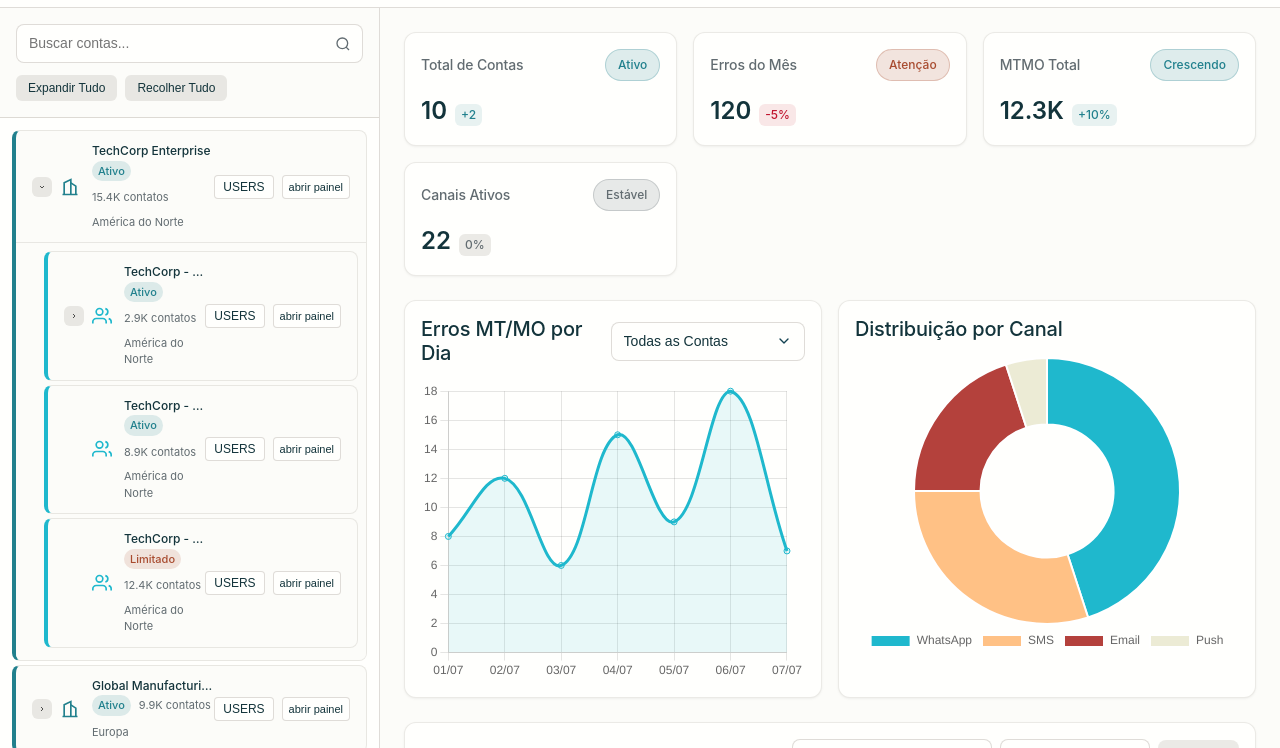
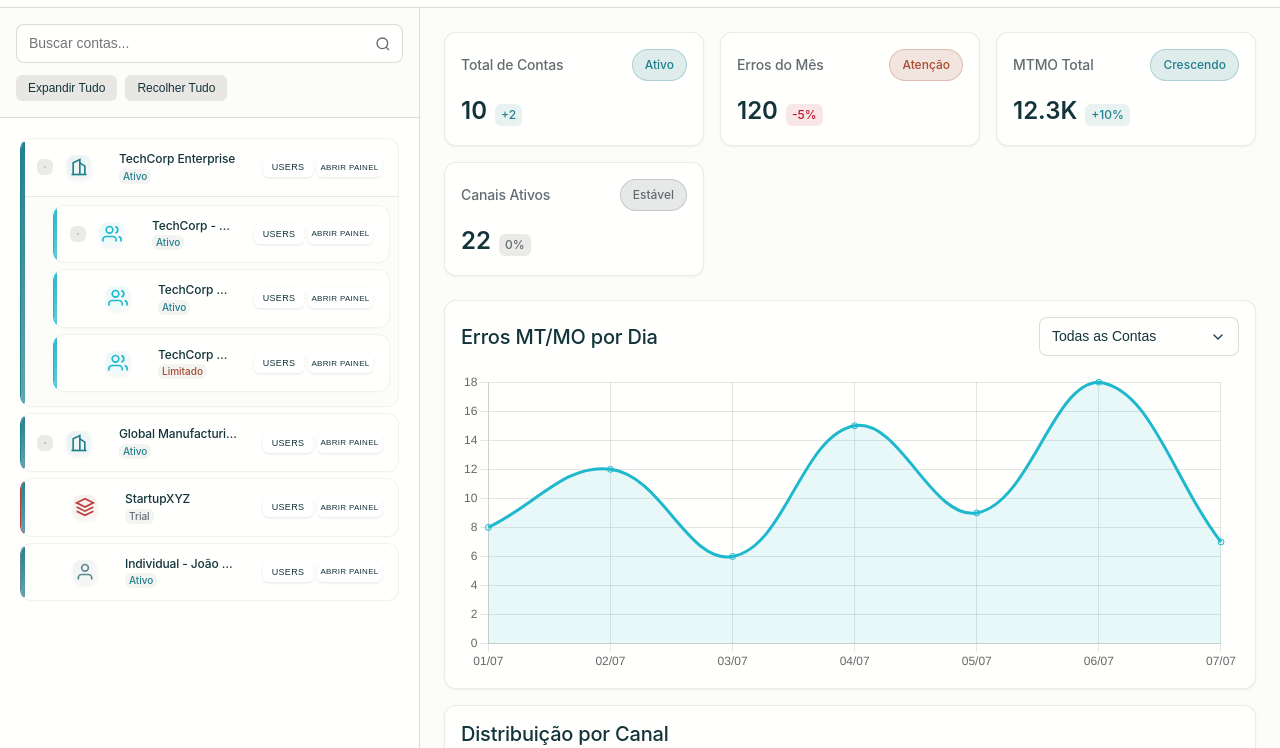
Before and after one commit to bruxvr/godview-pipeone, a plain HTML site: page index.html in a window 1280 px wide. Both pictures are taken after a click on the button 42 px from the left and 238 px from the top of the page. Shown: the part 52-800 px from the top of the page. Drawn offline with nearby package versions, Linux system fonts and the light colour scheme; a web font is replaced by a local one.

Commit message:
sidebar ok

```diff
--- a/app.js
+++ b/app.js
@@ -825,8 +825,6 @@
         <span class="account-status account-status--${
           account.status
         }">${getStatusText(account.status)}</span>
-        <span>${formatNumber(account.contacts)} contatos</span>
-        <span>${account.region}</span>
       </div>
     </div>
     <div class="account-actions">
--- a/style.css
+++ b/style.css
@@ -823,7 +823,7 @@
 
 /* Sidebar Styles - Mantida exatamente como está */
 .sidebar {
-  width: 380px;
+  width: 420px;
   background: var(--color-surface);
   border-right: 1px solid var(--color-border);
   position: fixed;
@@ -884,17 +884,25 @@
   background: var(--color-text-secondary);
 }
 
-/* Account Tree Styles */
+/* Account Tree Styles - Modern Clean Design */
 .accounts-tree {
-  padding: var(--space-4);
+  padding: var(--space-12);
 }
 
 .account-item {
-  margin-bottom: var(--space-4);
-  border-radius: var(--radius-base);
-  background: var(--color-background);
-  border: 1px solid var(--color-card-border);
+  margin-bottom: var(--space-6);
+  border-radius: var(--radius-lg);
+  background: var(--color-surface);
+  border: 1px solid rgba(94, 82, 64, 0.08);
   overflow: hidden;
+  box-shadow: 0 1px 3px rgba(0, 0, 0, 0.02);
+  transition: all var(--duration-fast) var(--ease-standard);
+}
+
+.account-item:hover {
+  border-color: rgba(33, 128, 141, 0.15);
+  box-shadow: 0 2px 8px rgba(0, 0, 0, 0.04);
+  transform: translateY(-1px);
 }
 
 .account-header {
@@ -902,116 +910,232 @@
   align-items: center;
   padding: var(--space-12) var(--space-16);
   cursor: pointer;
-  transition: background-color var(--duration-fast) var(--ease-standard);
+  transition: all var(--duration-fast) var(--ease-standard);
   position: relative;
   word-wrap: break-word;
   overflow-wrap: break-word;
   hyphens: auto;
+  min-height: 56px;
+  gap: var(--space-8);
 }
 
 .account-header:hover {
-  background: var(--color-secondary);
+  background: linear-gradient(135deg, rgba(33, 128, 141, 0.02) 0%, rgba(33, 128, 141, 0.04) 100%);
 }
 
 .account-header.selected {
-  background: var(--color-primary);
+  background: linear-gradient(135deg, var(--color-primary) 0%, rgba(33, 128, 141, 0.9) 100%);
   color: var(--color-btn-primary-text);
+  box-shadow: inset 0 1px 0 rgba(255, 255, 255, 0.1);
 }
 
 .account-header.selected .account-status {
   color: var(--color-btn-primary-text);
 }
 
-/* Account action buttons */
+/* Account action buttons - Modern Design */
 .account-actions {
   display: flex;
   align-items: center;
-  gap: 8px;
+  gap: var(--space-4);
   margin-left: auto;
+  flex-shrink: 0;
+  padding-left: var(--space-8);
 }
 
 .account-users-btn,
 .account-panel-btn {
-  padding: 4px 8px;
-  border: 1px solid var(--color-border);
-  border-radius: 4px;
-  background: var(--color-surface);
+  padding: var(--space-3) var(--space-6);
+  border: none;
+  border-radius: var(--radius-sm);
+  background: rgba(255, 255, 255, 0.9);
   color: var(--color-text);
-  font-size: 12px;
+  font-size: 9px;
+  font-weight: var(--font-weight-medium);
   cursor: pointer;
-  transition: all 0.2s ease;
+  transition: all var(--duration-fast) var(--ease-standard);
   display: flex;
   align-items: center;
   justify-content: center;
-  min-width: 32px;
-  height: 24px;
+  width: 50px;
+  height: 20px;
+  backdrop-filter: blur(10px);
+  box-shadow: 0 1px 3px rgba(0, 0, 0, 0.1), inset 0 1px 0 rgba(255, 255, 255, 0.2);
+  text-transform: uppercase;
+  letter-spacing: 0.3px;
+  position: relative;
+  overflow: hidden;
+  flex-shrink: 0;
+}
+
+.account-users-btn::before,
+.account-panel-btn::before {
+  content: '';
+  position: absolute;
+  top: 0;
+  left: -100%;
+  width: 100%;
+  height: 100%;
+  background: linear-gradient(90deg, transparent, rgba(255, 255, 255, 0.2), transparent);
+  transition: left var(--duration-normal) var(--ease-standard);
 }
 
 .account-users-btn:hover,
 .account-panel-btn:hover {
-  background: var(--color-secondary);
-  border-color: var(--color-primary);
+  background: rgba(33, 128, 141, 0.9);
+  color: white;
+  transform: translateY(-1px);
+  box-shadow: 0 4px 12px rgba(33, 128, 141, 0.3), inset 0 1px 0 rgba(255, 255, 255, 0.1);
+}
+
+.account-users-btn:hover::before,
+.account-panel-btn:hover::before {
+  left: 100%;
+}
+
+.account-users-btn:active,
+.account-panel-btn:active {
+  transform: translateY(0);
+  box-shadow: 0 1px 3px rgba(0, 0, 0, 0.2);
 }
 
 .account-panel-btn {
   white-space: nowrap;
-  font-size: 11px;
-  padding: 4px 6px;
-}
-
-/* Depth indicators and hierarchy */
+  font-size: 8px;
+  padding: var(--space-3) var(--space-4);
+  width: 65px;
+}
+
+/* Selected state styling */
+.account-header.selected .account-users-btn,
+.account-header.selected .account-panel-btn {
+  background: rgba(255, 255, 255, 0.15);
+  color: white;
+  border: 1px solid rgba(255, 255, 255, 0.2);
+  backdrop-filter: blur(20px);
+}
+
+.account-header.selected .account-users-btn:hover,
+.account-header.selected .account-panel-btn:hover {
+  background: rgba(255, 255, 255, 0.25);
+  border-color: rgba(255, 255, 255, 0.4);
+}
+
+/* Depth indicators and hierarchy - Modern Clean Design */
 .account-item[data-depth="0"] {
   margin-left: 0;
-  border-left: 4px solid var(--color-primary);
+  position: relative;
+}
+
+.account-item[data-depth="0"]::before {
+  content: '';
+  position: absolute;
+  left: 0;
+  top: 0;
+  bottom: 0;
+  width: 4px;
+  background: linear-gradient(180deg, var(--color-primary) 0%, rgba(33, 128, 141, 0.7) 100%);
+  border-radius: 0 2px 2px 0;
 }
 
 .account-item[data-depth="1"] {
-  margin-left: var(--space-20);
-  border-left: 4px solid #1fb8cd;
+  margin-left: var(--space-24);
+  position: relative;
+}
+
+.account-item[data-depth="1"]::before {
+  content: '';
+  position: absolute;
+  left: 0;
+  top: 0;
+  bottom: 0;
+  width: 3px;
+  background: linear-gradient(180deg, #1fb8cd 0%, rgba(31, 184, 205, 0.7) 100%);
+  border-radius: 0 2px 2px 0;
 }
 
 .account-item[data-depth="2"] {
-  margin-left: var(--space-32);
-  border-left: 4px solid #ffc185;
+  margin-left: calc(var(--space-24) * 2);
+  position: relative;
+}
+
+.account-item[data-depth="2"]::before {
+  content: '';
+  position: absolute;
+  left: 0;
+  top: 0;
+  bottom: 0;
+  width: 2px;
+  background: linear-gradient(180deg, #ffc185 0%, rgba(255, 193, 133, 0.7) 100%);
+  border-radius: 0 2px 2px 0;
 }
 
 .account-item[data-depth="3"] {
-  margin-left: 44px;
-  border-left: 4px solid #b4413c;
-}
-
-/* Account icons based on type */
+  margin-left: calc(var(--space-24) * 3);
+  position: relative;
+}
+
+.account-item[data-depth="3"]::before {
+  content: '';
+  position: absolute;
+  left: 0;
+  top: 0;
+  bottom: 0;
+  width: 2px;
+  background: linear-gradient(180deg, #b4413c 0%, rgba(180, 65, 60, 0.7) 100%);
+  border-radius: 0 2px 2px 0;
+}
+
+/* Account icons based on type - Modern Design */
 .account-icon {
-  width: 20px;
-  height: 20px;
+  width: 24px;
+  height: 24px;
   margin-right: var(--space-12);
   flex-shrink: 0;
+  display: flex;
+  align-items: center;
+  justify-content: center;
+  border-radius: var(--radius-base);
+  background: linear-gradient(135deg, rgba(255, 255, 255, 0.9) 0%, rgba(255, 255, 255, 0.7) 100%);
+  box-shadow: 0 2px 4px rgba(0, 0, 0, 0.05), inset 0 1px 0 rgba(255, 255, 255, 0.2);
+  backdrop-filter: blur(10px);
+  transition: all var(--duration-fast) var(--ease-standard);
+}
+
+.account-header:hover .account-icon {
+  transform: scale(1.05);
+  box-shadow: 0 4px 8px rgba(0, 0, 0, 0.1);
 }
 
 .account-icon--enterprise {
   color: var(--color-primary);
+  background: linear-gradient(135deg, rgba(33, 128, 141, 0.1) 0%, rgba(33, 128, 141, 0.05) 100%);
 }
 
 .account-icon--department {
   color: #1fb8cd;
+  background: linear-gradient(135deg, rgba(31, 184, 205, 0.1) 0%, rgba(31, 184, 205, 0.05) 100%);
 }
 
 .account-icon--team {
   color: #ffc185;
+  background: linear-gradient(135deg, rgba(255, 193, 133, 0.1) 0%, rgba(255, 193, 133, 0.05) 100%);
 }
 
 .account-icon--startup {
   color: #b4413c;
+  background: linear-gradient(135deg, rgba(180, 65, 60, 0.1) 0%, rgba(180, 65, 60, 0.05) 100%);
 }
 
 .account-icon--individual {
   color: #5d878f;
+  background: linear-gradient(135deg, rgba(93, 135, 143, 0.1) 0%, rgba(93, 135, 143, 0.05) 100%);
 }
 
 /* Expand/collapse button */
 .expand-btn {
-  width: 20px;
-  height: 20px;
+  width: 16px;
+  height: 16px;
   display: flex;
   align-items: center;
   justify-content: center;
@@ -1019,7 +1143,7 @@
   border: none;
   border-radius: var(--radius-sm);
   cursor: pointer;
-  margin-right: var(--space-8);
+  margin-right: var(--space-6);
   transition: transform var(--duration-fast) var(--ease-standard);
   flex-shrink: 0;
 }
@@ -1032,30 +1156,51 @@
   transform: rotate(90deg);
 }
 
-/* Account info */
+/* Account info - Modern Typography */
 .account-info {
   flex: 1;
   min-width: 0;
   overflow: hidden;
+  margin-left: var(--space-8);
+  margin-right: var(--space-8);
 }
 
 .account-name {
-  font-weight: var(--font-weight-medium);
+  font-weight: var(--font-weight-semibold);
   font-size: var(--font-size-sm);
   line-height: 1.3;
   margin-bottom: var(--space-2);
   word-wrap: break-word;
   overflow-wrap: break-word;
   hyphens: auto;
+  color: var(--color-text);
+  letter-spacing: -0.01em;
+  white-space: nowrap;
+  overflow: hidden;
+  text-overflow: ellipsis;
+  max-width: 100%;
 }
 
 .account-meta {
   display: flex;
   align-items: center;
-  gap: var(--space-8);
+  gap: var(--space-6);
   font-size: var(--font-size-xs);
   color: var(--color-text-secondary);
-  flex-wrap: wrap;
+  flex-wrap: nowrap;
+  line-height: 1.3;
+}
+
+.account-meta > span {
+  display: inline-flex;
+  align-items: center;
+  gap: var(--space-2);
+  padding: var(--space-1) var(--space-4);
+  background: rgba(98, 108, 113, 0.08);
+  border-radius: var(--radius-sm);
+  font-weight: var(--font-weight-medium);
+  white-space: nowrap;
+  font-size: 10px;
 }
 
 .account-status {
@@ -1098,7 +1243,7 @@
 
 /* Main Content */
 .main-content {
-  margin-left: 380px;
+  margin-left: 420px;
   margin-top: 60px;
   padding: var(--space-24);
   overflow-y: auto;
```
